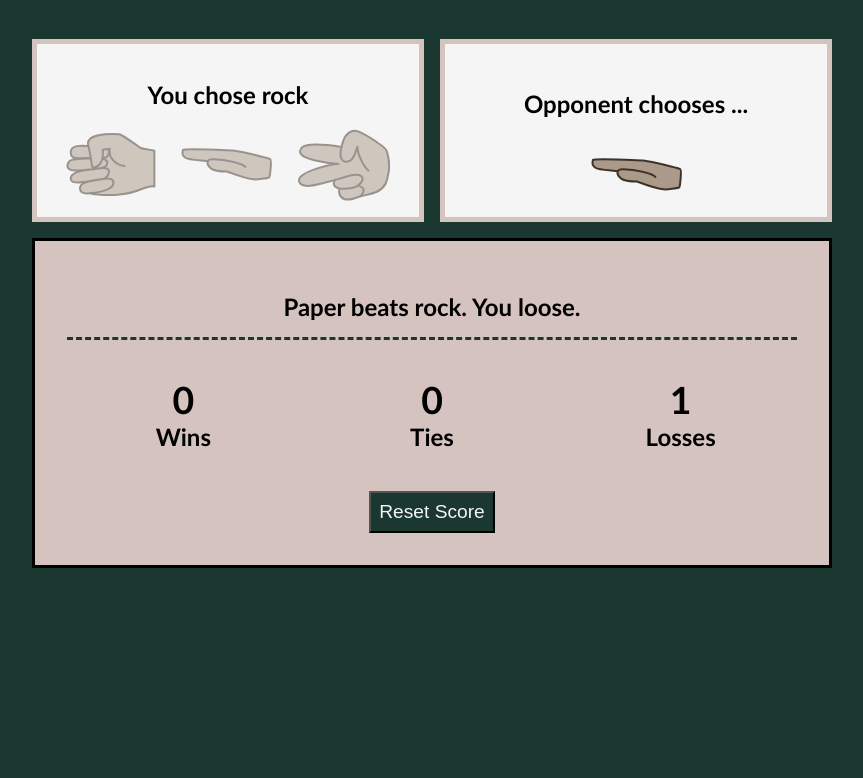
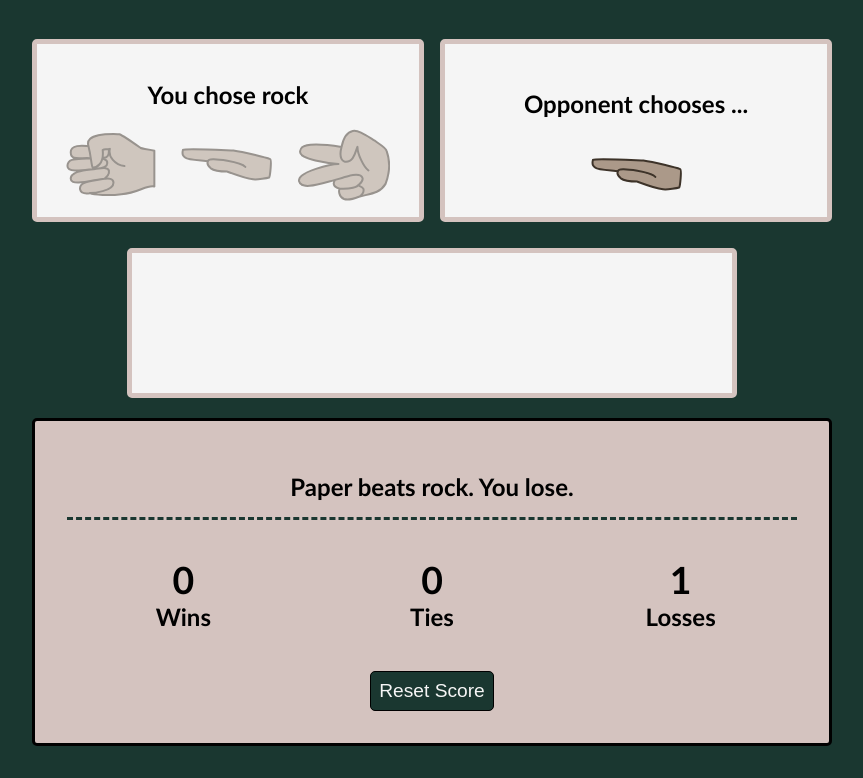
Before and after one commit to HaileyTech/JS-Game, a plain HTML site: page index.html in a window 1280 px wide. Both pictures are taken after a click on the picture 318 px from the left and 245 px from the top of the page. Shown: the part 81-859 px from the top of the page, without its empty margins (208-1071 px from the left). Before the commit the page ends 800 px from the top, so only its background shows below. Drawn offline with Linux system fonts and the light colour scheme.

Commit message:
Creating a space for the animation to take place that displays after the game starts and goes away when the score is reset

```diff
--- a/css/styles.css
+++ b/css/styles.css
@@ -17,6 +17,7 @@ h3 {
   font-size: 1.2rem;
   margin-top: 2rem;
 }
+/* Player Selection */
 main {
   display: grid;
   grid-template-columns: 1fr 1fr;
@@ -37,6 +38,7 @@ section {
   margin: 1rem 0;
   padding: 1rem;
   background-color: whitesmoke;
+  border-radius: 5px;
 }
 .images {
   width: 100%;
@@ -52,6 +54,25 @@ section {
 #player img:hover {
   opacity: 100%;
 }
+
+/* Game Play Animmation */
+#gamePlay {
+  background-color: whitesmoke;
+  height: 100px;
+  margin-top: 10px;
+  margin-bottom: 20px;
+  padding: 20px;
+  border: 5px solid #d4c3bf;
+  border-radius: 5px;
+  display: none;
+  max-width: 70%;
+  margin: 10px auto 20px auto;
+}
+#gamePlay.showing {
+  display: block;
+}
+
+/* Score Board */
 section.scoreboard {
   border-style: solid;
   display: grid;
@@ -59,6 +80,7 @@ section.scoreboard {
   grid-gap: 1rem;
   background-color: #d4c3bf;
   margin-bottom: 2rem;
+  border-radius: 5px;
 }
 #result {
   border-bottom: 3px dashed #1A3730;
@@ -93,6 +115,8 @@ p.label {
   font-size: 1.2rem;
   color:whitesmoke;
   background: #1A3730;
+  border-radius: 5px;
+  border: 1px solid black;
 }
 
 .reset button:hover {
@@ -109,6 +133,9 @@ p.label {
   main {
     gap: 0rem;
   }
+  #gamePlay {
+    max-width: 100%;
+  }
   p.label {
     font-size: 1rem;
   }
--- a/index.html
+++ b/index.html
@@ -25,6 +25,11 @@
             <img id="comp-img" src="images/mystery.svg" alt="computer choice">
         </section>
     </main>
+
+    <!-- This is where the animation takes place -->
+    <div id="gamePlay">
+    </div>
+
     <section class="scoreboard">
         <h2 id="result">Results</h2>
         <div id="wins" class="score">
--- a/index.js
+++ b/index.js
@@ -37,7 +37,7 @@ function play(choice) {
       wins++;
     } else {
       document.getElementById("result").innerHTML =
-        "Rock beats scissors. You loose";
+        "Rock beats scissors. You lose";
       losses++;
     }
   } else if (compChoice == 2) {
@@ -45,7 +45,7 @@ function play(choice) {
     document.getElementById("comp-img").src = "images/paper.svg";
     if (choice == "rock") {
       document.getElementById("result").innerHTML =
-        "Paper beats rock. You loose.";
+        "Paper beats rock. You lose.";
       losses++;
     } else if (choice == "paper") {
       document.getElementById("result").innerHTML =
@@ -65,7 +65,7 @@ function play(choice) {
       wins++;
     } else if (choice == "paper") {
       document.getElementById("result").innerHTML =
-        "Scissors beats paper. You loose";
+        "Scissors beats paper. You lose";
       losses++;
     } else {
       document.getElementById("result").innerHTML =
@@ -73,6 +73,8 @@ function play(choice) {
       ties++;
     }
   }
+
+  animation(choice, compChoice);
 
   sessionStorage.setItem("winCount", wins);
   sessionStorage.setItem("tieCount", ties);
@@ -82,7 +84,39 @@ function play(choice) {
   document.getElementById("ties-num").innerHTML = sessionStorage.getItem("tieCount");
   document.getElementById("losses-num").innerHTML = sessionStorage.getItem("lossCount");
 }, 250);
+
 }
+
+// function animation(choice, compChoice) {
+//   const divElem = document.getElementById("gamePlay");
+//   divElem.classList.add("showing");
+//   document.getElementById("gamePlay").innerHTML = `<h2>${document.getElementById("result").innerHTML}</h2>`;
+// }
+
+// function animation(choice, compChoice) {
+//   const divElem = document.getElementById("gamePlay");
+
+//   // Update content first
+//   divElem.innerHTML = `<h2>${document.getElementById("result").innerHTML}</h2>`;
+
+//   // Then trigger the transition
+//   divElem.classList.add("showing");
+// }
+
+
+function animation(choice, compChoice) {
+  const divElem = document.getElementById("gamePlay");
+
+  // Update the result text
+  // divElem.innerHTML = `<h2>${document.getElementById("result").innerHTML}</h2>`;
+
+  // Show the div
+  divElem.classList.add("showing");
+}
+
+
+
+
 
 function reset() {
   sessionStorage.setItem("winCount", 0);
@@ -93,6 +127,9 @@ function reset() {
   document.getElementById("ties-num").innerHTML = sessionStorage.getItem("tieCount");
   document.getElementById("losses-num").innerHTML = sessionStorage.getItem("lossCount");
   document.getElementById("player-choice").innerHTML = "You choose ...";
-   document.getElementById("comp-img").src = "images/mystery.svg";
+  document.getElementById("comp-img").src = "images/mystery.svg";
   document.getElementById("result").innerHTML = "Results";
+
+  document.getElementById("gamePlay").classList.remove("showing");
+
 }
```
Lines whose indentation alone changed are shown as unchanged.
